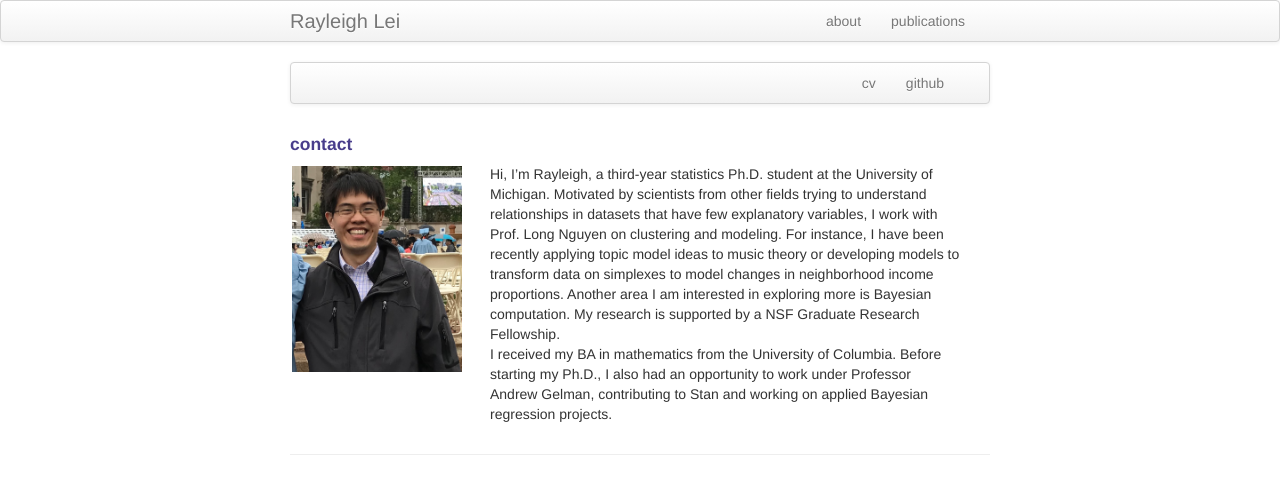
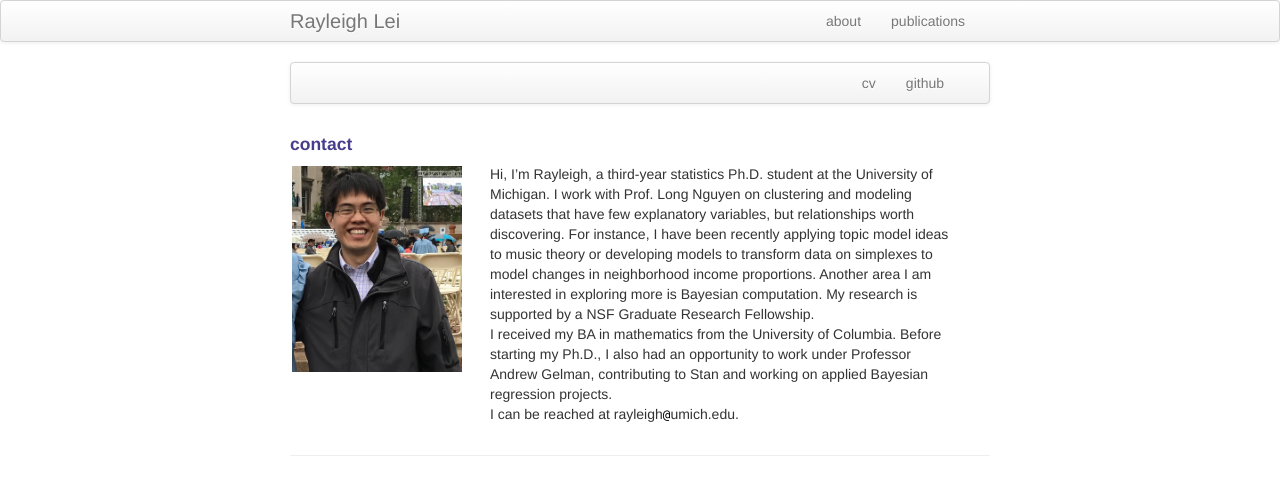
Before and after one commit to rayleigh/rayleigh.github.io, a Jekyll site: the page built from index.md, in a window 1280 px wide. Shown: the top 495 px of the page. Built offline with Jekyll 4.4.1, drawn with Linux system fonts in a browser that asks for light colours.

Commit message:
Include email

```diff
--- a/index.md
+++ b/index.md
@@ -25,10 +25,13 @@ keywords: Lei
         </div>
 
         <div class="span5">
-            Hi, I’m Rayleigh, a third-year statistics Ph.D. student at the University of Michigan. Motivated by scientists from other fields trying to understand relationships in datasets that have few explanatory variables, I work with Prof. Long Nguyen on clustering and modeling. For instance, I have been recently applying topic model ideas to music theory or developing models to transform data on simplexes to model changes in neighborhood income proportions. Another area I am interested in exploring more is Bayesian computation. My research is supported by a NSF Graduate Research Fellowship.
+Hi, I’m Rayleigh, a third-year statistics Ph.D. student at the University of Michigan. I work with Prof. Long Nguyen on clustering and modeling datasets that have few explanatory variables, but relationships worth discovering. For instance, I have been recently applying topic model ideas to music theory or developing models to transform data on simplexes to model changes in neighborhood income proportions. Another area I am interested in exploring more is Bayesian computation. My research is supported by a NSF Graduate Research Fellowship.
 <br/>
 
 I received my BA in mathematics from the University of Columbia. Before starting my Ph.D., I also had an opportunity to work under Professor Andrew Gelman, contributing to Stan and working on applied Bayesian regression projects.
+<br/>
+
+I can be reached at rayleigh<code>@</code>umich.edu.
         </div>
      </div>
 </div>
```
Also changed, not shown: pages/pubs.md (+1 -1 lines), 1 other file.
